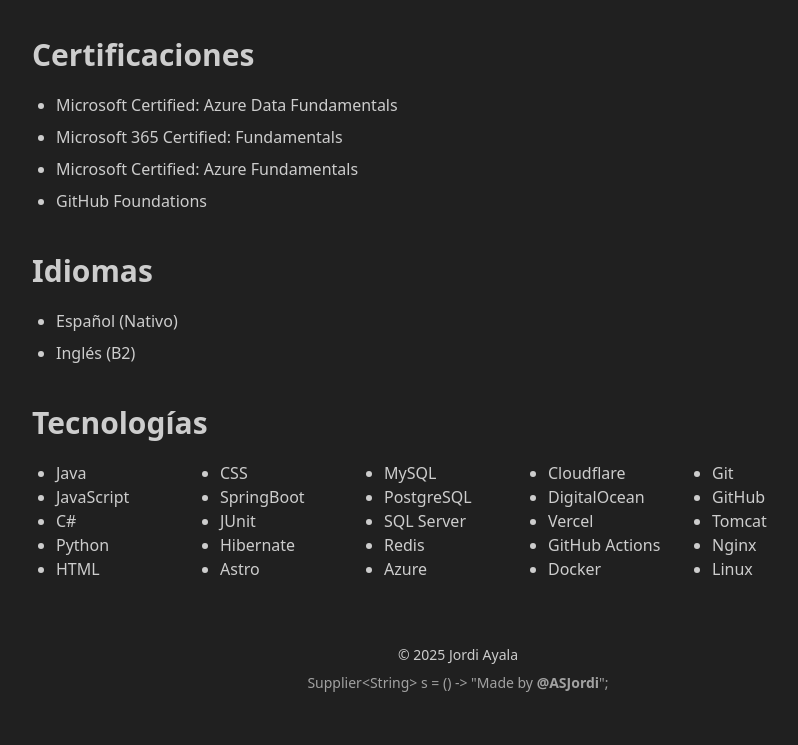
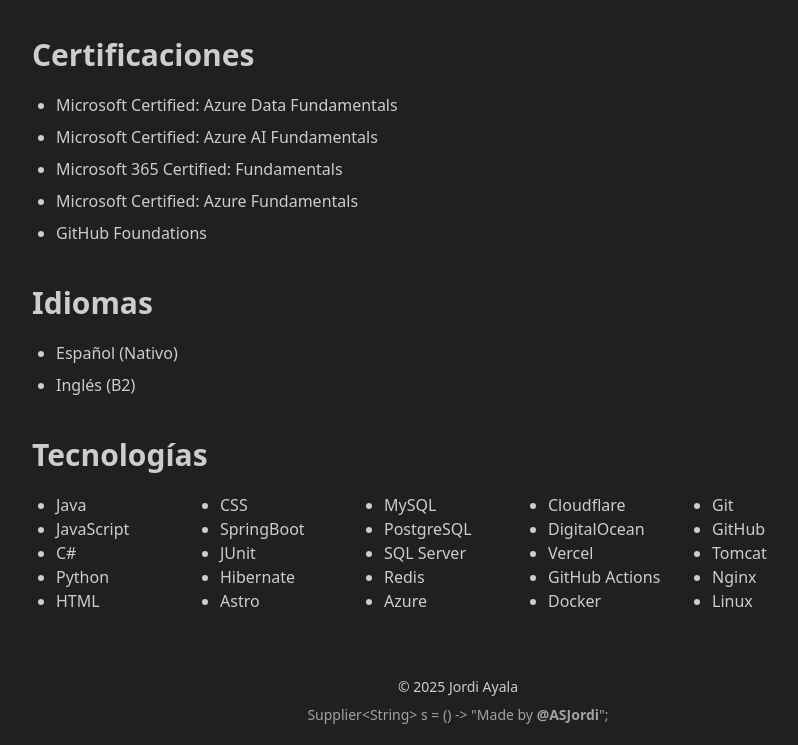
Before and after one commit to ASJordi/personal-website, an Astro site: page /cv in a window 1280 px wide. Shown: the part 1319-2064 px from the top of the page, without its empty margins (334-1132 px from the left). Before the commit the page ends 2032 px from the top, so only its background shows below. Built offline with nearby package versions, Linux system fonts and the light colour scheme; Astro itself is replaced by a stand-in of ours.

Commit message:
feat(cv): :sparkles: update cv

```diff
--- a/src/pages/cursos.astro
+++ b/src/pages/cursos.astro
@@ -18,6 +18,9 @@
             <ul class="list-disc mx-6 mb-10 grid gap-2">
                 <li class="mt-2">
                     <a href="https://learn.microsoft.com/api/credentials/share/en-us/asjordi/7A800ECEF474894F?sharingId=CF624A4F1EA35C1A" target="_blank">Microsoft Certified: Azure Data Fundamentals</a>
+                </li>
+                <li class="mt-2">
+                    <a href="https://learn.microsoft.com/api/credentials/share/es-mx/asjordi/1920C6064A32CF30?sharingId=CF624A4F1EA35C1A" target="_blank">Microsoft Certified: Azure AI Fundamentals</a>
                 </li>
                 <li class="mt-2">
                     <a href="https://learn.microsoft.com/api/credentials/share/es-mx/asjordi/7C48D5BF6F17A611?sharingId=CF624A4F1EA35C1A" target="_blank">Microsoft 365 Certified: Fundamentals</a>
--- a/src/pages/cv.astro
+++ b/src/pages/cv.astro
@@ -92,6 +92,9 @@
             <a href="https://learn.microsoft.com/api/credentials/share/en-us/asjordi/7A800ECEF474894F?sharingId=CF624A4F1EA35C1A" target="_blank">Microsoft Certified: Azure Data Fundamentals</a>
         </li>
         <li>
+            <a href="https://learn.microsoft.com/api/credentials/share/es-mx/asjordi/1920C6064A32CF30?sharingId=CF624A4F1EA35C1A" target="_blank">Microsoft Certified: Azure AI Fundamentals</a>
+        </li>
+        <li>
             <a href="https://learn.microsoft.com/api/credentials/share/es-mx/asjordi/7C48D5BF6F17A611?sharingId=CF624A4F1EA35C1A" target="_blank">Microsoft 365 Certified: Fundamentals</a>
         </li>
         <li>
```
Also changed, not shown: 1 other file.
